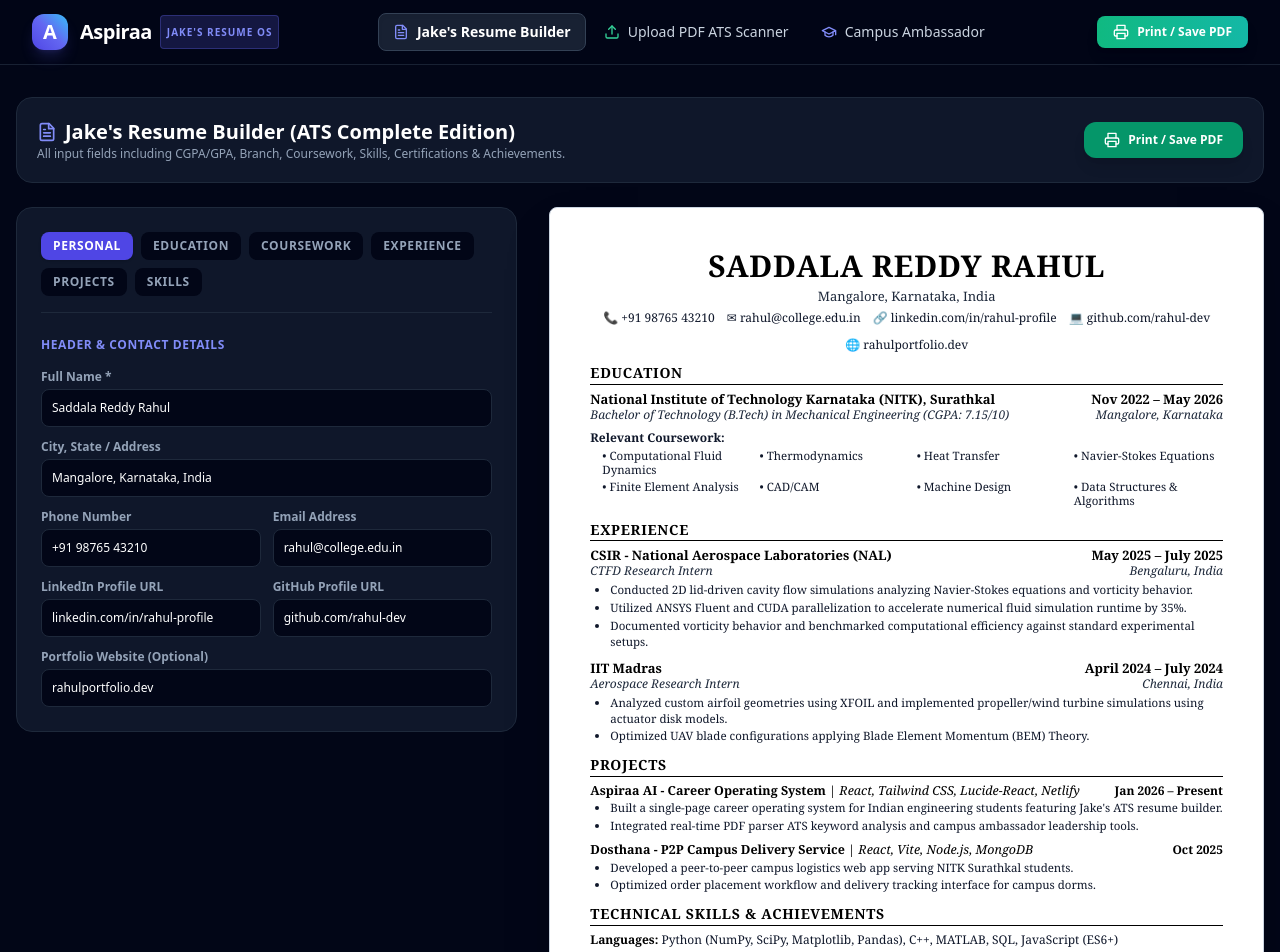
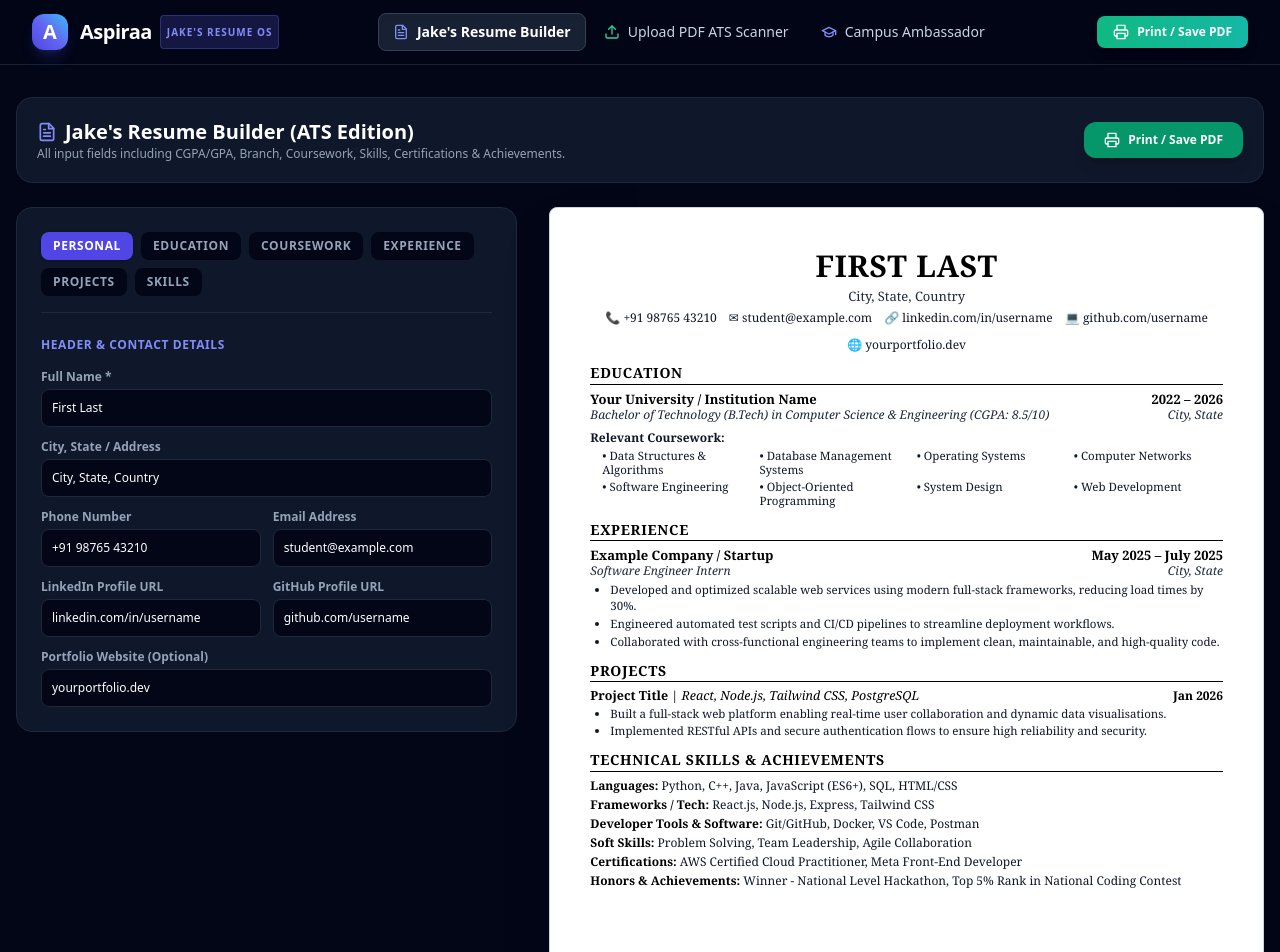
Before and after one commit to rahul2046/aspiraaai, a React (Create React App) app: page / in a window 1280 px wide. Shown: the top 952 px of the page. Built offline with nearby package versions, Linux system fonts and the light colour scheme; the HTML template or start-up script is replaced by a standard one.

Commit message:
Update App.jsx

```diff
--- a/src/App.jsx
+++ b/src/App.jsx
@@ -8,84 +8,63 @@ import {
 
 const JAKES_INITIAL_DATA = {
   personal: {
-    fullName: "Saddala Reddy Rahul",
-    location: "Mangalore, Karnataka, India",
+    fullName: "First Last",
+    location: "City, State, Country",
     phone: "+91 98765 43210",
-    email: "rahul@college.edu.in",
-    linkedin: "linkedin.com/in/rahul-profile",
-    github: "github.com/rahul-dev",
-    portfolio: "rahulportfolio.dev"
+    email: "student@example.com",
+    linkedin: "linkedin.com/in/username",
+    github: "github.com/username",
+    portfolio: "yourportfolio.dev"
   },
   education: [
     {
       id: "edu_1",
-      institution: "National Institute of Technology Karnataka (NITK), Surathkal",
+      institution: "Your University / Institution Name",
       degree: "Bachelor of Technology (B.Tech)",
-      branch: "Mechanical Engineering",
-      cgpa: "7.15/10",
-      dates: "Nov 2022 – May 2026",
-      location: "Mangalore, Karnataka"
+      branch: "Computer Science & Engineering",
+      cgpa: "8.5/10",
+      dates: "2022 – 2026",
+      location: "City, State"
     }
   ],
   coursework: [
-    "Computational Fluid Dynamics", "Thermodynamics", "Heat Transfer", "Navier-Stokes Equations",
-    "Finite Element Analysis", "CAD/CAM", "Machine Design", "Data Structures & Algorithms"
+    "Data Structures & Algorithms", "Database Management Systems", "Operating Systems", "Computer Networks",
+    "Software Engineering", "Object-Oriented Programming", "System Design", "Web Development"
   ],
   experience: [
     {
       id: "exp_1",
-      company: "CSIR - National Aerospace Laboratories (NAL)",
-      title: "CTFD Research Intern",
+      company: "Example Company / Startup",
+      title: "Software Engineer Intern",
       dates: "May 2025 – July 2025",
-      location: "Bengaluru, India",
+      location: "City, State",
       bullets: [
-        "Conducted 2D lid-driven cavity flow simulations analyzing Navier-Stokes equations and vorticity behavior.",
-        "Utilized ANSYS Fluent and CUDA parallelization to accelerate numerical fluid simulation runtime by 35%.",
-        "Documented vorticity behavior and benchmarked computational efficiency against standard experimental setups."
-      ]
-    },
-    {
-      id: "exp_2",
-      company: "IIT Madras",
-      title: "Aerospace Research Intern",
-      dates: "April 2024 – July 2024",
-      location: "Chennai, India",
-      bullets: [
-        "Analyzed custom airfoil geometries using XFOIL and implemented propeller/wind turbine simulations using actuator disk models.",
-        "Optimized UAV blade configurations applying Blade Element Momentum (BEM) Theory."
+        "Developed and optimized scalable web services using modern full-stack frameworks, reducing load times by 30%.",
+        "Engineered automated test scripts and CI/CD pipelines to streamline deployment workflows.",
+        "Collaborated with cross-functional engineering teams to implement clean, maintainable, and high-quality code."
       ]
     }
   ],
   projects: [
     {
       id: "proj_1",
-      name: "Aspiraa AI - Career Operating System",
-      tech: "React, Tailwind CSS, Lucide-React, Netlify",
-      dates: "Jan 2026 – Present",
+      name: "Project Title",
+      tech: "React, Node.js, Tailwind CSS, PostgreSQL",
+      dates: "Jan 2026",
       bullets: [
-        "Built a single-page career operating system for Indian engineering students featuring Jake's ATS resume builder.",
-        "Integrated real-time PDF parser ATS keyword analysis and campus ambassador leadership tools."
-      ]
-    },
-    {
-      id: "proj_2",
-      name: "Dosthana - P2P Campus Delivery Service",
-      tech: "React, Vite, Node.js, MongoDB",
-      dates: "Oct 2025",
-      bullets: [
-        "Developed a peer-to-peer campus logistics web app serving NITK Surathkal students.",
-        "Optimized order placement workflow and delivery tracking interface for campus dorms."
+        "Built a full-stack web platform enabling real-time user collaboration and dynamic data visualisations.",
+        "Implemented RESTful APIs and secure authentication flows to ensure high reliability and security."
       ]
     }
   ],
   skills: {
-    languages: "Python (NumPy, SciPy, Matplotlib, Pandas), C++, MATLAB, SQL, JavaScript (ES6+)",
-    frameworks: "React, Node.js, Tailwind CSS, Vite, Three.js",
-    tools: "ANSYS Fluent, ANSYS Workbench, AutoCAD, Fusion360, Git/GitHub, Docker, VS Code",
-    libraries: "scikit-learn, BeautifulSoup, SpaCy, HTML5 Canvas",
-    soft: "Problem Solving, Team Leadership, Agile Collaboration, Product Strategy",
-    certifications: "AWS Certified Cloud Practitioner, Meta Front-End Developer Specialization",
-    achievements: "AIR 1270 in GATE XE 2026, Founder & CEO of TractionMint"
+    languages: "Python, C++, Java, JavaScript (ES6+), SQL, HTML/CSS",
+    frameworks: "React.js, Node.js, Express, Tailwind CSS",
+    tools: "Git/GitHub, Docker, VS Code, Postman",
+    libraries: "NumPy, Pandas, SciPy, Matplotlib",
+    soft: "Problem Solving, Team Leadership, Agile Collaboration",
+    certifications: "AWS Certified Cloud Practitioner, Meta Front-End Developer",
+    achievements: "Winner - National Level Hackathon, Top 5% Rank in National Coding Contest"
   }
 };
 
@@ -347,9 +326,9 @@ function JakesResumeStudio({ resumeData, setResumeData, showToast }) {
         <div>
           <h1 className="text-xl font-bold text-white flex items-center gap-2">
             <FileText className="w-5 h-5 text-indigo-400" />
-            Jake's Resume Builder (ATS Complete Edition)
+            Jake's Resume Builder (ATS Edition)
           </h1>
-          <p className="text-xs text-slate-400">All input fields including CGPA/GPA, Branch, Coursework, Skills, Certifications & Achievements.</p>
+          <p className="text-xs text-slate-400 font-normal">All input fields including CGPA/GPA, Branch, Coursework, Skills, Certifications & Achievements.</p>
         </div>
 
         <div className="flex items-center gap-3">
@@ -454,11 +433,11 @@ function JakesResumeStudio({ resumeData, setResumeData, showToast }) {
                   <div className="grid grid-cols-3 gap-3">
                     <div>
                       <label className="text-amber-400 text-xs block mb-1 font-bold">CGPA / GPA *</label>
-                      <input type="text" value={edu.cgpa || ""} onChange={(e) => handleEduChange(idx, 'cgpa', e.target.value)} placeholder="8.8/10" className="w-full bg-slate-900 border border-amber-500/40 rounded-lg p-2 text-xs text-amber-300 font-bold focus:border-amber-400 focus:outline-none" />
+                      <input type="text" value={edu.cgpa || ""} onChange={(e) => handleEduChange(idx, 'cgpa', e.target.value)} placeholder="8.5/10" className="w-full bg-slate-900 border border-amber-500/40 rounded-lg p-2 text-xs text-amber-300 font-bold focus:border-amber-400 focus:outline-none" />
                     </div>
                     <div>
                       <label className="text-slate-400 text-xs block mb-1 font-semibold">Graduation Dates</label>
-                      <input type="text" value={edu.dates} onChange={(e) => handleEduChange(idx, 'dates', e.target.value)} placeholder="Nov 2022 – May 2026" className="w-full bg-slate-900 border border-slate-800 rounded-lg p-2 text-xs text-white focus:border-indigo-500 focus:outline-none" />
+                      <input type="text" value={edu.dates} onChange={(e) => handleEduChange(idx, 'dates', e.target.value)} placeholder="2022 – 2026" className="w-full bg-slate-900 border border-slate-800 rounded-lg p-2 text-xs text-white focus:border-indigo-500 focus:outline-none" />
                     </div>
                     <div>
                       <label className="text-slate-400 text-xs block mb-1 font-semibold">City, State</label>
@@ -520,7 +499,7 @@ function JakesResumeStudio({ resumeData, setResumeData, showToast }) {
                       <input type="text" value={exp.dates} onChange={(e) => handleExpChange(expIdx, 'dates', e.target.value)} className="w-full bg-slate-900 border border-slate-800 rounded-lg p-2 text-xs text-white" />
                     </div>
                     <div>
-                      <label className="text-slate-400 text-xs block mb-1 font-semibold">Location (e.g., Bengaluru, India)</label>
+                      <label className="text-slate-400 text-xs block mb-1 font-semibold">Location (e.g., City, State)</label>
                       <input type="text" value={exp.location} onChange={(e) => handleExpChange(expIdx, 'location', e.target.value)} className="w-full bg-slate-900 border border-slate-800 rounded-lg p-2 text-xs text-white" />
                     </div>
                   </div>
@@ -571,13 +550,13 @@ function JakesResumeStudio({ resumeData, setResumeData, showToast }) {
                       <input type="text" value={proj.name} onChange={(e) => handleProjChange(projIdx, 'name', e.target.value)} className="w-full bg-slate-900 border border-slate-800 rounded-lg p-2 text-xs text-white" />
                     </div>
                     <div>
-                      <label className="text-slate-400 text-xs block mb-1 font-semibold">Date (e.g., Oct 2025)</label>
+                      <label className="text-slate-400 text-xs block mb-1 font-semibold">Date (e.g., Jan 2026)</label>
                       <input type="text" value={proj.dates} onChange={(e) => handleProjChange(projIdx, 'dates', e.target.value)} className="w-full bg-slate-900 border border-slate-800 rounded-lg p-2 text-xs text-white" />
                     </div>
                   </div>
 
                   <div>
-                    <label className="text-slate-400 text-xs block mb-1 font-semibold">Technologies Used (e.g., Python, ANSYS, React)</label>
+                    <label className="text-slate-400 text-xs block mb-1 font-semibold">Technologies Used (e.g., React, Node.js, Python)</label>
                     <input type="text" value={proj.tech} onChange={(e) => handleProjChange(projIdx, 'tech', e.target.value)} className="w-full bg-slate-900 border border-slate-800 rounded-lg p-2 text-xs text-white" />
                   </div>
 
@@ -631,7 +610,7 @@ function JakesResumeStudio({ resumeData, setResumeData, showToast }) {
               </div>
               <div>
                 <label className="text-amber-400 text-xs block mb-1 font-bold">Key Achievements / Ranks</label>
-                <input type="text" value={resumeData.skills.achievements || ""} onChange={(e) => handleSkillChange('achievements', e.target.value)} placeholder="GATE Rank 1270, Smart India Hackathon Finalist" className="w-full bg-slate-950 border border-amber-500/30 rounded-lg p-2.5 text-xs text-amber-200" />
+                <input type="text" value={resumeData.skills.achievements || ""} onChange={(e) => handleSkillChange('achievements', e.target.value)} placeholder="Hackathon Winner, Top 5% Rank" className="w-full bg-slate-950 border border-amber-500/30 rounded-lg p-2.5 text-xs text-amber-200" />
               </div>
             </div>
           )}
@@ -803,7 +782,7 @@ function AtsCheckerSuite({ resumeData, showToast }) {
       setAnalysis({
         score: 88,
         totalKeywords: 18,
-        matchedKeywords: ["Python", "React", "SQL", "Git", "ANSYS", "REST APIs", "Node.js"],
+        matchedKeywords: ["Python", "React", "SQL", "Git", "REST APIs", "Node.js"],
         missingKeywords: ["AWS Lambda", "Kubernetes", "GraphQL", "CI/CD Pipeline"],
         formattingScore: 98,
         recommendations: [
@@ -964,7 +943,7 @@ function CampusEcosystemView({ showToast }) {
     phone: "",
     college: "",
     yearOfStudy: "3rd Year",
-    branch: "Mechanical Engineering",
+    branch: "Computer Science",
     linkedin: "",
     whyApply: ""
   });
@@ -1023,7 +1002,7 @@ function CampusEcosystemView({ showToast }) {
               <div className="grid grid-cols-1 sm:grid-cols-2 gap-4">
                 <div>
                   <label className="text-slate-400 text-xs block mb-1 font-semibold">University / College Name *</label>
-                  <input type="text" required value={formData.college} onChange={(e) => setFormData({ ...formData, college: e.target.value })} className="w-full bg-slate-950 border border-slate-800 rounded-lg p-2.5 text-xs text-white focus:outline-none focus:border-indigo-500" placeholder="NITK Surathkal, VIT, IIT..." />
+                  <input type="text" required value={formData.college} onChange={(e) => setFormData({ ...formData, college: e.target.value })} className="w-full bg-slate-950 border border-slate-800 rounded-lg p-2.5 text-xs text-white focus:outline-none focus:border-indigo-500" placeholder="Your College Name..." />
                 </div>
                 <div>
                   <label className="text-slate-400 text-xs block mb-1 font-semibold">Phone Number</label>
@@ -1043,7 +1022,7 @@ function CampusEcosystemView({ showToast }) {
                 </div>
                 <div>
                   <label className="text-slate-400 text-xs block mb-1 font-semibold">Branch / Degree</label>
-                  <input type="text" value={formData.branch} onChange={(e) => setFormData({ ...formData, branch: e.target.value })} className="w-full bg-slate-950 border border-slate-800 rounded-lg p-2.5 text-xs text-white focus:outline-none focus:border-indigo-500" placeholder="Mechanical, CSE, ECE..." />
+                  <input type="text" value={formData.branch} onChange={(e) => setFormData({ ...formData, branch: e.target.value })} className="w-full bg-slate-950 border border-slate-800 rounded-lg p-2.5 text-xs text-white focus:outline-none focus:border-indigo-500" placeholder="Branch Name..." />
                 </div>
               </div>
 
@@ -1092,9 +1071,9 @@ function CampusEcosystemView({ showToast }) {
             </h3>
             <div className="space-y-3">
               {[
-                { name: "Rahul S.", college: "NITK Surathkal", students: "240+ Resumes Built" },
-                { name: "Ananya P.", college: "IIT Madras", students: "190+ Resumes Built" },
-                { name: "Vikram R.", college: "BITS Pilani", students: "150+ Resumes Built" }
+                { name: "Student A.", college: "Engineering College A", students: "240+ Resumes Built" },
+                { name: "Student B.", college: "Institute B", students: "190+ Resumes Built" },
+                { name: "Student C.", college: "University C", students: "150+ Resumes Built" }
               ].map((lead, idx) => (
                 <div key={idx} className="flex items-center justify-between p-3 bg-slate-950 rounded-xl border border-slate-800">
                   <div>
```
